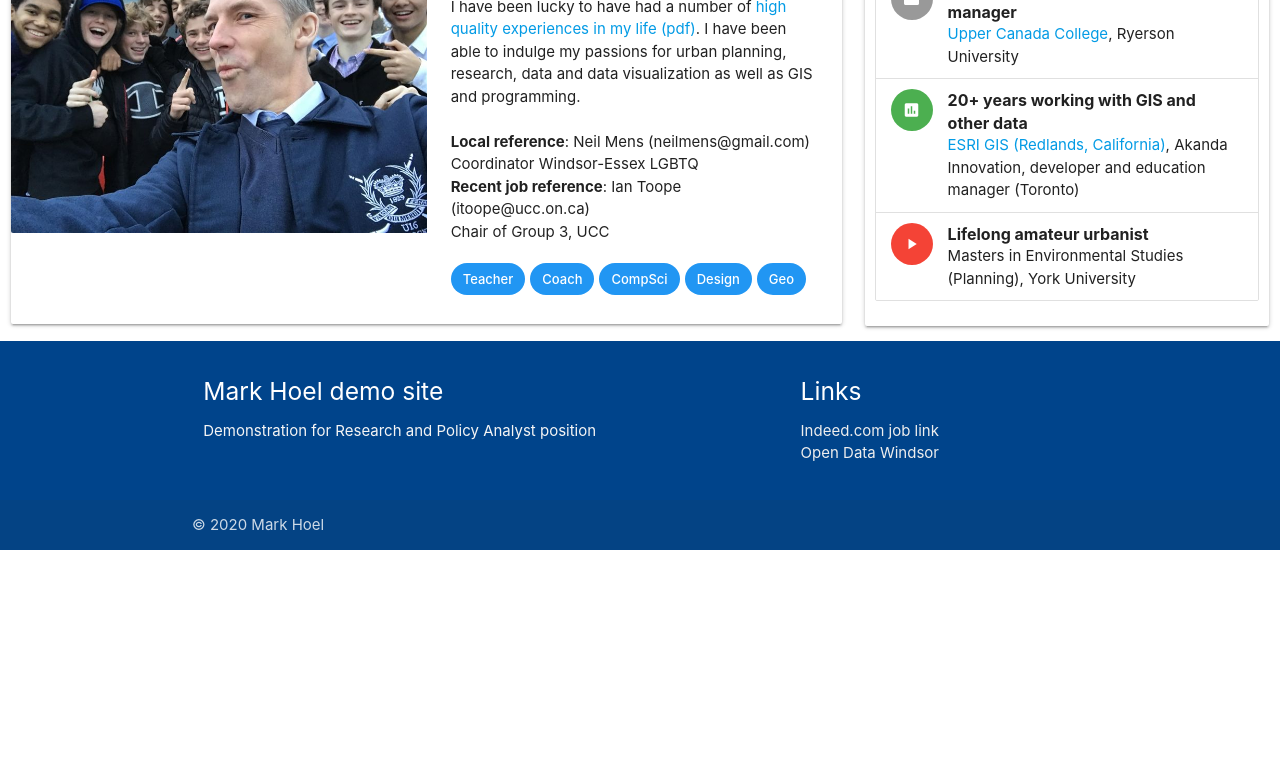
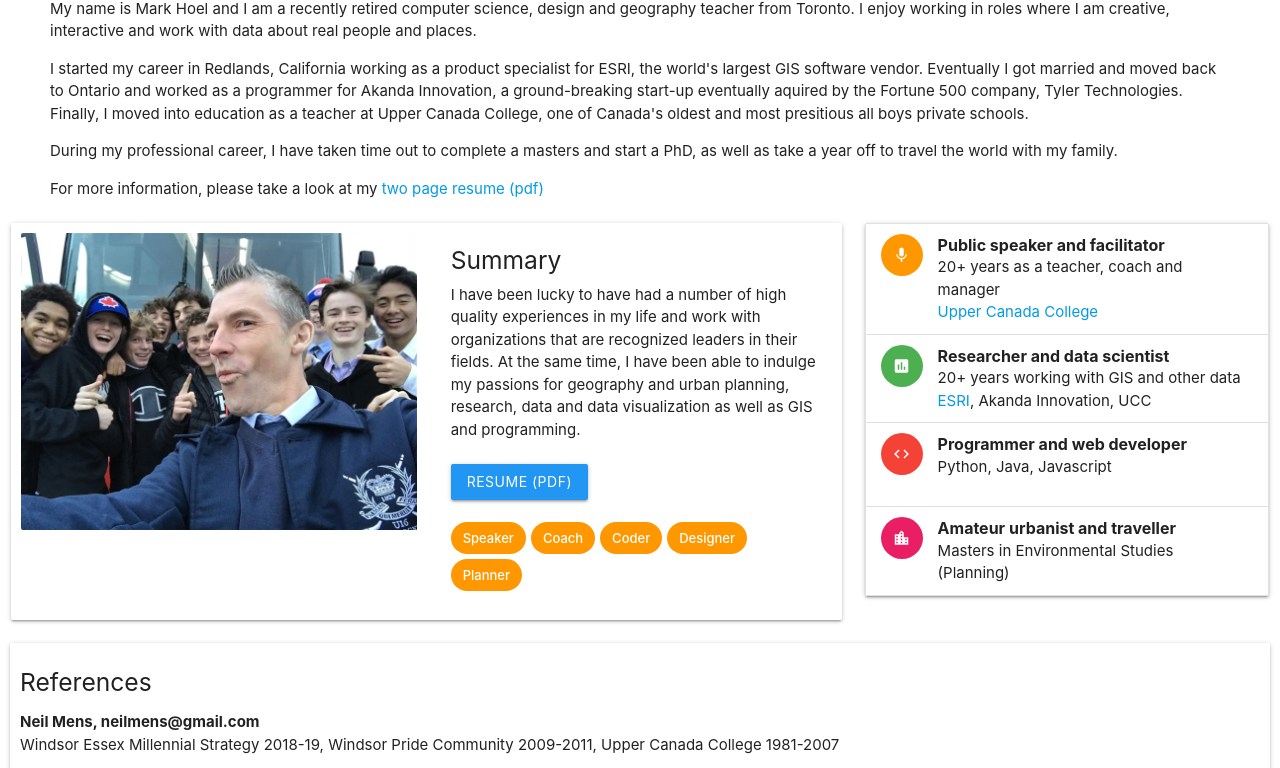
Before and after one commit to mdjhoel/mysite, a plain HTML site: page dashboard/resume.html in a window 1280 px wide. Shown: the part 161-929 px from the top of the page. Before the commit the page ends 800 px from the top, so only its background shows below. Drawn offline with Linux system fonts and the light colour scheme.

Commit message:
numerous aesthetic changes

```diff
--- a/dashboard/resume.html
+++ b/dashboard/resume.html
@@ -36,51 +36,77 @@
               </ul>
             </div>
         </nav>
+
+        <div style="margin-left: 50px; margin-right: 50px">
+            <h3 style="text-align: center">Resume - Mark Hoel</h3>
+            <p>My name is Mark Hoel and I am a recently retired computer science, design and geography teacher from Toronto. I enjoy working in roles where I am creative, interactive and work with data about real people and places.</p>
+            <p>I started my career in Redlands, California working as a product specialist for ESRI, the world's largest GIS software vendor. Eventually I got married and moved back to Ontario and worked as a programmer for Akanda Innovation, a ground-breaking start-up eventually aquired by the Fortune 500 company, Tyler Technologies. Finally, I moved into education as a teacher at Upper Canada College, one of Canada's oldest and most presitious all boys private schools.</p>
+            <p>During my professional career, I have taken time out to complete a masters and start a PhD, as well as take a year off to travel the world with my family.</p>
+            <p>For more information, please take a look at my <a href="m-hoel.pdf" target="_blank">two page resume (pdf)</a></p>
+
+        </div>
+
         <div class="row" style="margin-top: 10px; margin-bottom: 0px">
             <div class="col s12 m8">
                 <div class="card horizontal">
-                  <div class="card-image">
+                  <div class="card-image" style="padding: 10px">
                     <img src="images/hoel.jpg">
                   </div>
                   <div class="card-stacked">
                     <div class="card-content">
-                      <h4 style="margin-top: 0px">Mark Hoel</h4>
-                      <p>I have been lucky to have had a number of <a href="m-hoel.pdf" target="_blank">high quality experiences in my life (pdf)</a>. I have been able to indulge my passions for urban planning, research, data and data visualization as well as GIS and programming.</p><br>
-                      <p><b>Local reference</b>: Neil Mens (neilmens@gmail.com)<br>Coordinator Windsor-Essex LGBTQ</p>
-                      <p><b>Recent job reference</b>: Ian Toope (itoope@ucc.on.ca)<br>Chair of Group 3, UCC</p>
-                      <div style="margin-top: 20px">
-                          <span class="chip blue white-text">Teacher</span><span class="chip blue white-text">Coach</span><span class="chip blue white-text">CompSci</span><span class="chip blue white-text">Design</span><span class="chip blue white-text">Geo</span>
+                      <h5 style="margin-top: 0px">Summary</h5>
+                      <p>I have been lucky to have had a number of high quality experiences in my life and work with organizations that are recognized leaders in their fields. At the same time, I have been able to indulge my passions for geography and urban planning, research, data and data visualization as well as GIS and programming.</p>
+                      <br>
+
+                        <p><a href="m-hoel.pdf" class="btn blue white-text" target="_blank">Resume (pdf)</a></p><br>
+
+                      <div style="margin-top: 20px, margin-bottom:0px">
+                          <span class="chip orange white-text">Speaker</span><span class="chip orange white-text">Coach</span><span class="chip orange white-text">Coder</span><span class="chip orange white-text">Designer</span><span class="chip orange white-text">Planner</span>
                       </div>
                     </div>
                   </div>
                 </div>
               </div>
             <div class="col s12 m6 l4">
-                <div class="card" style="padding:10px">
-                    <h5 style="margin-top: 0px">Interests and competancies</h5>
+                <div class="card">
+
                     <ul class="collection">
                     <li class="collection-item avatar">
-                      <i class="material-icons circle">folder</i>
-                      <span class="title"><b>20+ years as a teacher, coach and manager</b></span>
-                        <p><a href="https://www.ucc.on.ca" target="_blank">Upper Canada College</a>, Ryerson University
+                      <i class="material-icons circle orange">mic</i>
+                      <span class="title"><b>Public speaker and facilitator</b></span>
+                        <p>20+ years as a teacher, coach and manager<br><a href="https://www.ucc.on.ca" target="_blank">Upper Canada College</a>
                       </p>
                     </li>
                     <li class="collection-item avatar">
                       <i class="material-icons circle green">insert_chart</i>
-                      <span class="title"><b>20+ years working with GIS and other data</b></span>
-                      <p>
-                          <a href="https://www.esri.com" target="_blank">ESRI GIS (Redlands, California)</a>, Akanda Innovation, developer and education manager (Toronto)
+                      <span class="title"><b>Researcher and data scientist </b></span>
+                      <p>20+ years working with GIS and other data<br>
+                          <a href="https://www.esri.com" target="_blank">ESRI</a>, Akanda Innovation, UCC
                       </p>
                     </li>
                     <li class="collection-item avatar">
-                      <i class="material-icons circle red">play_arrow</i>
-                      <span class="title"><b>Lifelong amateur urbanist</b></span>
-                      <p>Masters in Environmental Studies (Planning), York University
+                      <i class="material-icons circle red">code</i>
+                      <span class="title"><b>Programmer and web developer</b></span>
+                      <p>Python, Java, Javascript
+                      </p>
+                    </li>
+                    <li class="collection-item avatar">
+                      <i class="material-icons circle pink">location_city</i>
+                      <span class="title"><b>Amateur urbanist and traveller</b></span>
+                      <p>Masters in Environmental Studies (Planning)
                       </p>
                     </li>
                   </ul>
 
                 </div>
+            </div>
+        </div>
+
+        <div class="row">
+            <div class="card" style="margin-left: 10px;margin-right: 10px; padding: 10px">
+                <h5>References</h5>
+                <p><b>Neil Mens, neilmens@gmail.com</b><br>Windsor Essex Millennial Strategy 2018-19, Windsor Pride Community 2009-2011, Upper Canada College 1981-2007</p>
+                <p><b>Ian Toope, itoope@ucc.on.ca</b><br>International Baccalaureate Group 3 Chair, Head of Geography</p>
             </div>
         </div>
 
```
